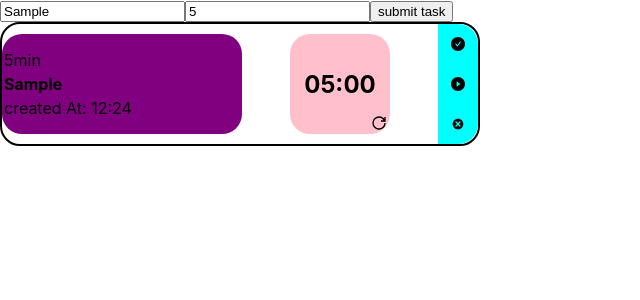
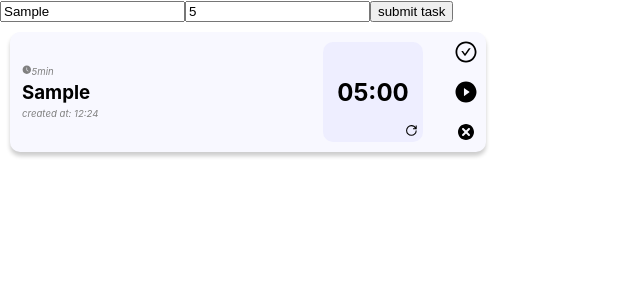
Before and after one commit to pg07codes/fokus, a React (Create React App) app: page / in a window 1280 px wide. Both pictures are taken after typing "Sample", "5" into the empty fields and a click on the button "submit task". Shown: the top 300 px of the page, without its empty margins (0-640 px from the left). Built offline with nearby package versions, Linux system fonts and the light colour scheme.

Commit message:
styles: updated task card style and added edit option

```diff
--- a/src/containers/tasks/TaskCard.js
+++ b/src/containers/tasks/TaskCard.js
@@ -1,9 +1,9 @@
-import React from "react";
+import React , {useState}from "react";
 import { useDispatch } from "react-redux";
-import { create, remove, update, tick, reset, toggleIsRunning, toggleIsCompleted } from "./tasksSlice";
+import { remove, update, tick, reset, toggleIsRunning, toggleIsCompleted } from "./tasksSlice";
 import useTimer from "../../hooks/useTimer";
 import styled from "styled-components";
-import { AiFillPlayCircle, AiFillCheckCircle } from "react-icons/ai";
+import { AiFillPlayCircle, AiFillPauseCircle, AiFillCheckCircle , AiOutlineCheckCircle ,AiFillClockCircle } from "react-icons/ai";
 import { TiDelete } from "react-icons/ti";
 import { GrPowerReset } from "react-icons/gr";
 
@@ -32,8 +32,10 @@ const TaskCardDiv = styled.div`
     flex-direction: row;
     height: 120px;
     width: 476px;
-    border-radius: 20px;
-    border: black 2px solid;
+    border-radius: 10px;
+    box-shadow: 0 4px 4px rgba(0,0,0,0.2);
+    background:#f8f8ff;
+    margin:10px;
 `;
 
 const TaskDetailsDiv = styled.div`
@@ -42,13 +44,18 @@ const TaskDetailsDiv = styled.div`
     justify-content: center;
     align-items: flex-start;
     height: 100px;
-    width: 240px;
+    width: 280px;
+    margin:0 0 0 10px;
     border-radius: 20px;
-    background-color: purple;
-    h4,
+    h3,
     p {
         margin: 2px;
         padding: 0;
+    }
+    p{
+        font-size:0.6rem;
+        font-style:italic;
+        color:grey;
     }
 `;
 
@@ -59,8 +66,8 @@ const TaskTimerDiv = styled.div`
     align-items: center;
     height: 100px;
     width: 100px;
-    border-radius: 20px;
-    background-color: pink;
+    border-radius: 10px;
+    background-color: #EEEEFF;
     position: relative;
 `;
 
@@ -71,8 +78,7 @@ const TaskControllerDiv = styled.div`
     align-items: center;
     height: 120px;
     width: 40px;
-    border-radius: 0 20px 20px 0;
-    background-color: aqua;
+    border-radius: 0 10px 10px 0;
 `;
 
 export default function TaskCard({ task }) {
@@ -89,27 +95,36 @@ export default function TaskCard({ task }) {
         task.isRunning ? delay : null
     );
 
+    const [taskEdit,setTaskEdit]=useState(false);
+    const [updatedTask,setUpdatedTask] = useState(task.content);
+
     return (
         <TaskCardDiv>
             <TaskDetailsDiv>
-                <p>{Math.round(task.time / 60) + "min"}</p>
-                <h4>{task.content}</h4>
-                <p>{`created At: ${new Date(task.createdAt).getHours()}:${new Date(task.createdAt).getMinutes()}`}</p>
-                {task.isCompleted ? <p>$</p> : ""}
+                <p>
+                <AiFillClockCircle/>
+                {Math.round(task.time / 60) + "min"}
+                </p>
+                {taskEdit?
+                (<input value={updatedTask} onBlur={()=>{dispatch(update({id:task.id,updatedTask}));setTaskEdit(false)}} onChange={(e)=>setUpdatedTask(e.target.value)}/>):
+                (<h3 onDoubleClick={()=>setTaskEdit(true)}>{task.content}</h3>)}
+
+                <p>
+                    {`created at: ${new Date(task.createdAt).getHours()}:${new Date(task.createdAt).getMinutes()}`}
+                </p>
             </TaskDetailsDiv>
             <TaskTimerDiv>
                 <h2>{formattedTimeString(task.remainingTime)}</h2>
-                <GrPowerReset style={{ position: "absolute", bottom: 3, right: 3 }} onClick={() => dispatch(reset(task.id))}>
-                    P
-                </GrPowerReset>
+                <GrPowerReset style={{ position: "absolute", bottom: 5, right: 5,fontSize:"0.8rem" }} onClick={() => dispatch(reset(task.id))}/>
             </TaskTimerDiv>
 
-            <TaskControllerDiv>
-                <AiFillCheckCircle onClick={() => dispatch(toggleIsCompleted(task.id))} />
-                <AiFillPlayCircle onClick={() => dispatch(toggleIsRunning(task.id))} />
+            <TaskControllerDiv style={{fontSize:"1.5rem"}}>
+                {task.isCompleted?(<AiFillCheckCircle onClick={() => dispatch(toggleIsCompleted(task.id))} />):
+                (<AiOutlineCheckCircle onClick={() => dispatch(toggleIsCompleted(task.id))} />)}
+                {task.isRunning?(<AiFillPauseCircle onClick={() => dispatch(toggleIsRunning(task.id))} />):
+                (<AiFillPlayCircle onClick={() => dispatch(toggleIsRunning(task.id))} />)}
+
                 <TiDelete onClick={() => dispatch(remove(task.id))} />
-                {/* /<button }>D</button> */}
-                {/* <button >R</button> */}
             </TaskControllerDiv>
         </TaskCardDiv>
     );
--- a/src/containers/tasks/tasksSlice.js
+++ b/src/containers/tasks/tasksSlice.js
@@ -10,10 +10,10 @@ export const tasksSlice = createSlice({
         remove: (state, { payload }) => {
             return state.filter((i) => i.id !== payload);
         },
-        update: (state, { payload }) => {
+        update: (state, {payload}) => {
             state.forEach((i) => {
                 if (i.id === payload.id) {
-                    i = payload;
+                    i.content = payload.updatedTask;
                 }
             });
         },
```
Also changed, not shown: 12 other files (tests, documents, lock files or other folders).
